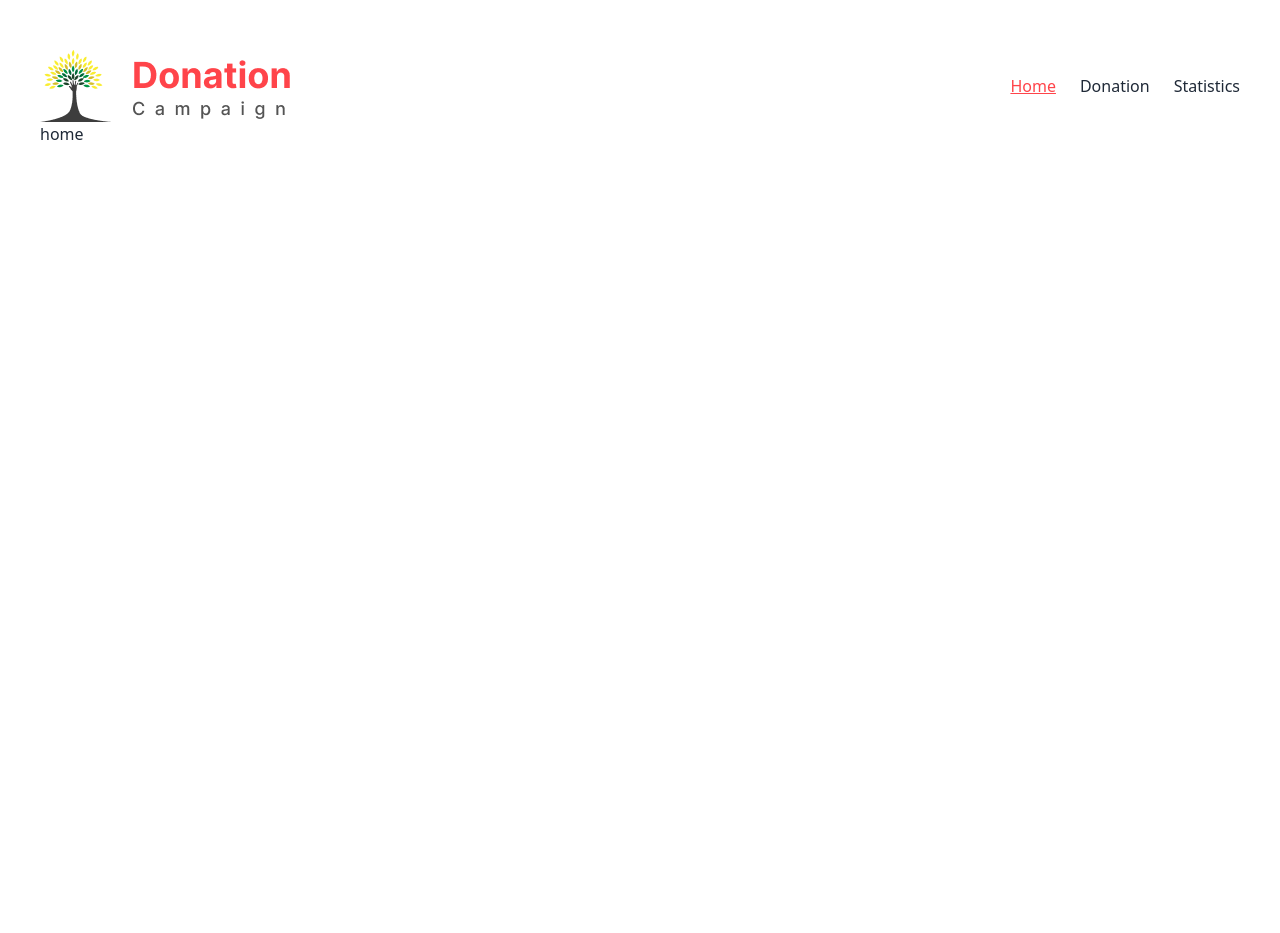
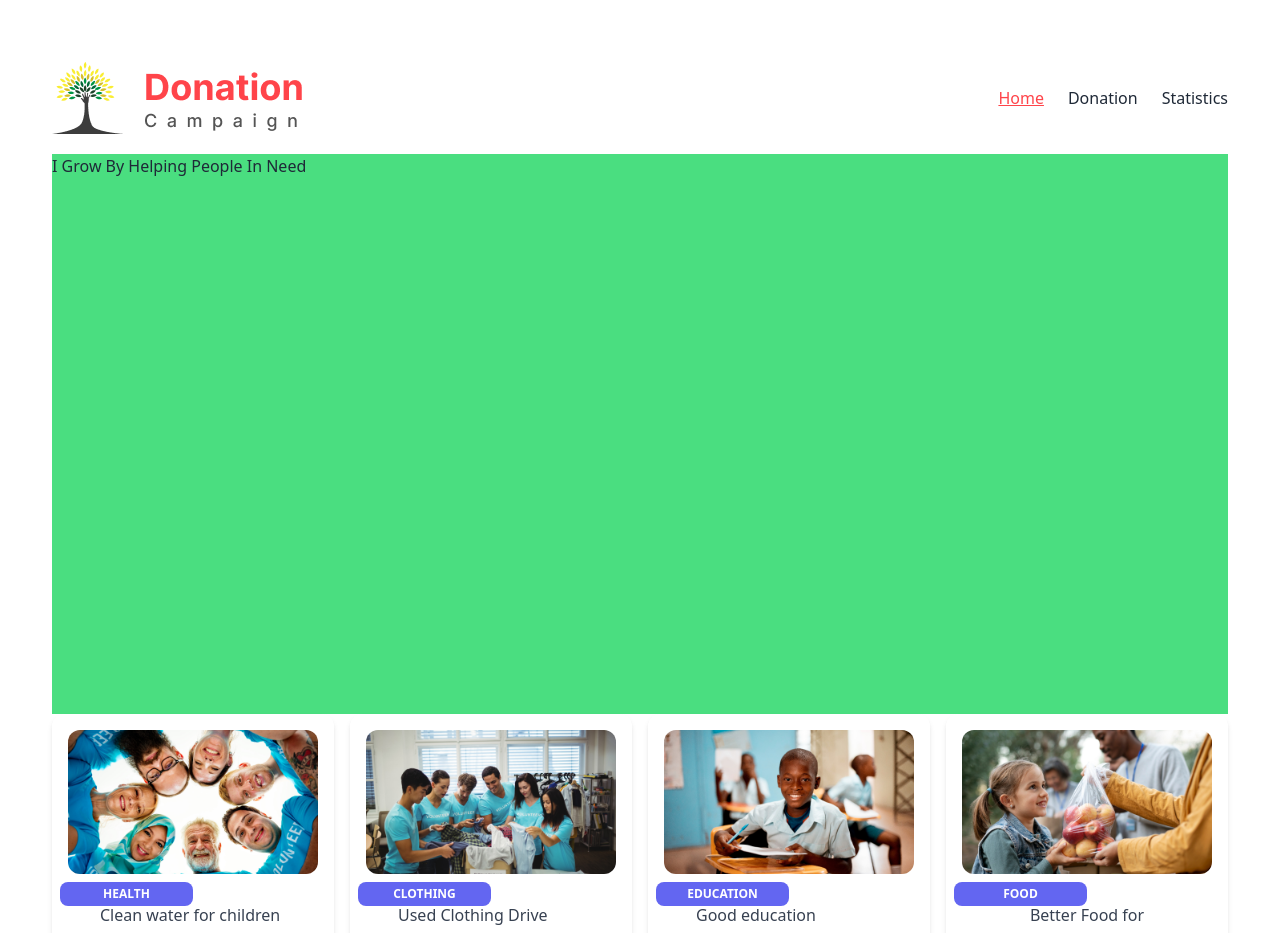
Before and after one commit to SanjidaMitu123/donation-campaign1, a React (Vite) app: page / in a window 1280 px wide. Shown: the top 933 px of the page. Before the commit the page ends 800 px from the top, so only its background shows below. Built offline with nearby package versions, Linux system fonts and the light colour scheme.

Commit message:
all donation card added

```diff
--- a/src/MainPage/MainPage.jsx
+++ b/src/MainPage/MainPage.jsx
@@ -2,11 +2,13 @@ import { Outlet } from "react-router-dom";
 import Navbar from "../assets/Components/Header/Navbar";
 
 
+
 const MainPage = () => {
     return (
-        <div className="max-w-[1200px] mx-auto mt-[50px]">
+        <div className="max-w-[1200px] mx-auto mt-[50px] p-3">
           <Navbar></Navbar>
           <Outlet> </Outlet>
+
         </div>
 
     );
--- a/src/Pages/Home/Home.jsx
+++ b/src/Pages/Home/Home.jsx
@@ -1,8 +1,19 @@
+import { useLoaderData } from "react-router-dom";
+import Banner from "../../assets/Components/Header/Banner";
+import MainCart from "../../assets/MainCart/MainCart";
 
 const Home = () => {
+
+
+     const donations = useLoaderData();
+     console.log(donations);
+
+
+
     return (
         <div>
-           <h1>home</h1>
+           <Banner></Banner>
+           <MainCart donations = {donations} ></MainCart>
         </div>
     );
 };
--- a/src/Router/Router.jsx
+++ b/src/Router/Router.jsx
@@ -13,7 +13,8 @@ const myRoute = createBrowserRouter([{
     children : [
         {
             path : "/",
-            element : <Home> </Home>
+            element : <Home> </Home>,
+            loader : ()=> fetch('/public/data.json')
         },
         {
             path : "/donation",
--- /dev/null
+++ b/src/assets/Components/Header/Banner.jsx
@@ -0,0 +1,11 @@
+
+const Banner = () => {
+    return (
+        <div className="h-[70vh] bg-green-400 mt-5">
+            <h1>I Grow By Helping People In Need</h1>
+
+        </div>
+    );
+};
+
+export default Banner;
--- /dev/null
+++ b/src/assets/MainCart/Donationcart.jsx
@@ -0,0 +1,19 @@
+
+
+const Donationcart = () => {
+
+
+
+    //  console.log(donation);
+
+
+    return (
+<div>
+
+
+
+</div>
+    );
+};
+
+export default Donationcart;
--- /dev/null
+++ b/src/assets/MainCart/MainCart.jsx
@@ -0,0 +1,49 @@
+import Donationcart from "./Donationcart";
+
+const MainCart = ( {donations} ) => {
+    console.log(donations);
+    return (
+        <div >
+            <div className="grid grid-cols-1  md: grid-cols-2 lg:grid-cols-4 gap-4">
+                {
+
+
+                    donations?.map ((donation)=>
+                    ( <div key={donation.id} className="relative flex w-69 flex-col rounded-xl bg-white bg-clip-border text-gray-700 shadow-md">
+                        <div className="relative mx-4 mt-4 h-36 overflow-hidden rounded-xl bg-white bg-clip-border text-gray-700">
+                          <img
+                            src={donation.picture}
+                            className="h-full w-full object-cover"
+                          />
+                        </div>
+                        <div className="p-2 pt-2">
+                          <button
+                            className="block bg-indigo-500 text-white w-[50%] select-none rounded-lg bg-blue-gray-900/10 py-1 px-2 text-center align-middle font-sans text-xs font-bold uppercase text-blue-gray-900 transition-all hover:scale-105 focus:scale-105 focus:opacity-[0.85] active:scale-100 active:opacity-[0.85] disabled:pointer-events-none disabled:opacity-50 disabled:shadow-none"
+                            type="button"
+                          >
+                            {donation.category}
+                          </button>
+                        </div>
+                        <div className="p-2">
+                          <div className="mb-2 mt-[-20px] mr-[40px] ml-10 flex items-center justify-between">
+                            <p className="block font-sans text-center text-base font-medium leading-relaxed text-blue-gray-900 antialiased">
+                            {donation.title}
+                            </p>
+
+                          </div>
+                        </div>
+                      </div>
+                    )
+
+
+                    )
+
+
+                }
+            </div>
+        </div>
+
+    );
+};
+
+export default MainCart;
```
Also changed, not shown: src/assets/Components/Header/Rectangle 4284.png (renamed from public/Rectangle 4284.png).
